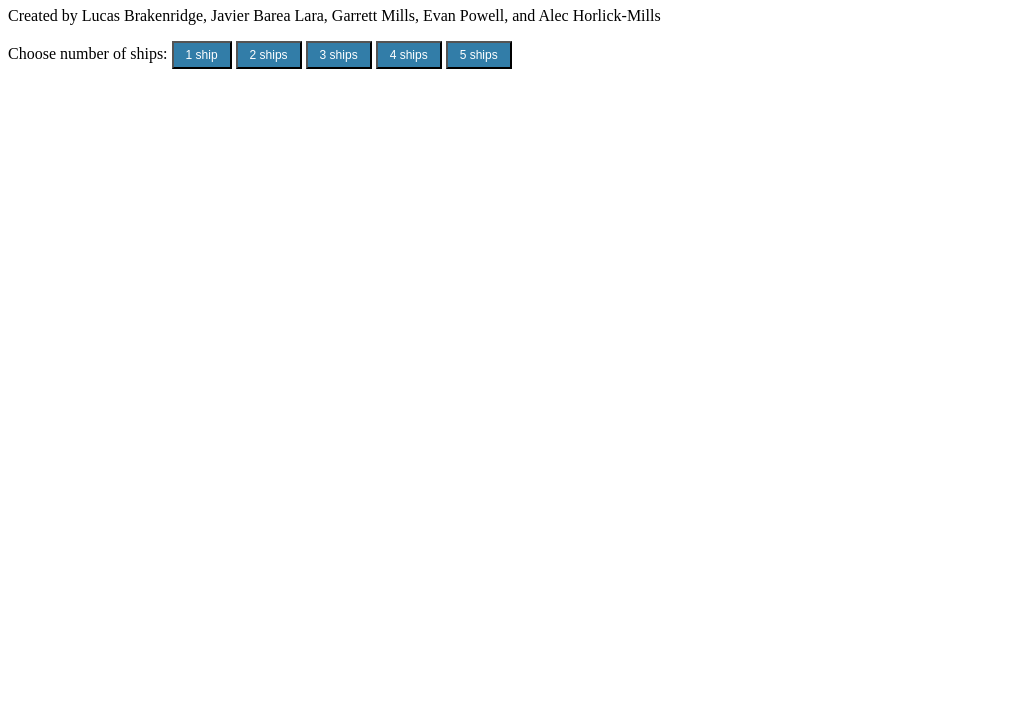
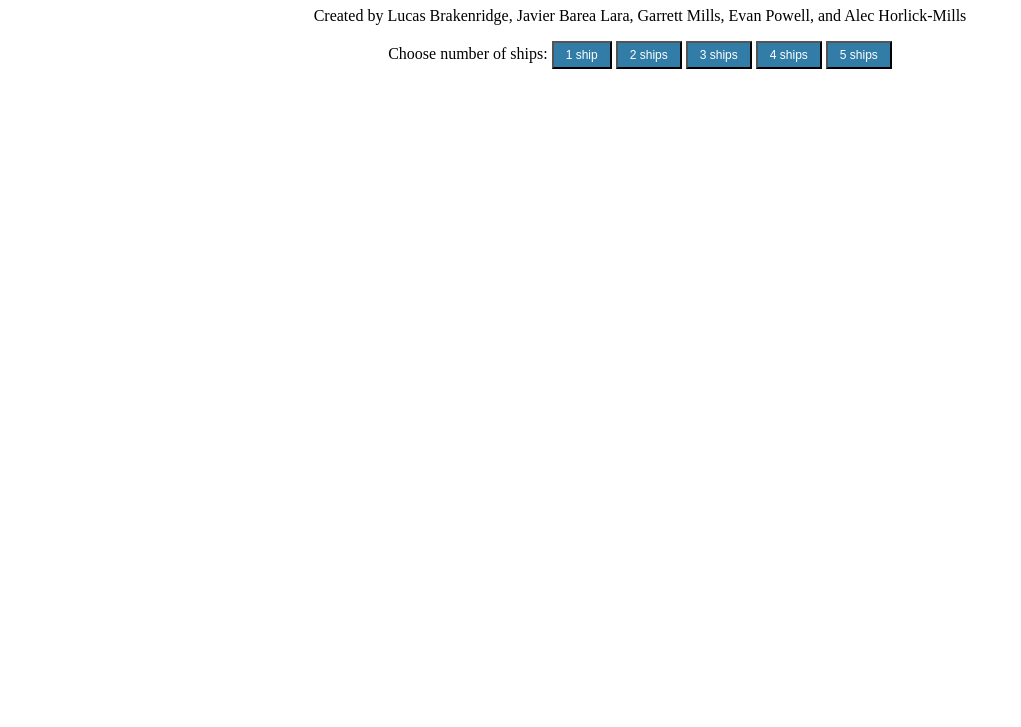
Before and after one commit to EECS-448-Battleship/project-1, a plain HTML site: page index.html in a window 1280 px wide. Shown: the part 73-800 px from the top of the page, without its empty margins (0-1021 px from the left). Drawn offline with nearby package versions, Linux system fonts and the light colour scheme.

Commit message:
Align UI #3

```diff
--- a/src/style/components.css
+++ b/src/style/components.css
@@ -76,3 +76,18 @@
     width: 42px;
     text-align: center;
 }
+
+h1 {
+
+    text-align:center;
+}
+
+p {
+    text-align: center;
+}
+
+.top-level-component {
+    display: flex;
+    align-items: center;
+    justify-content: center;
+}
```
